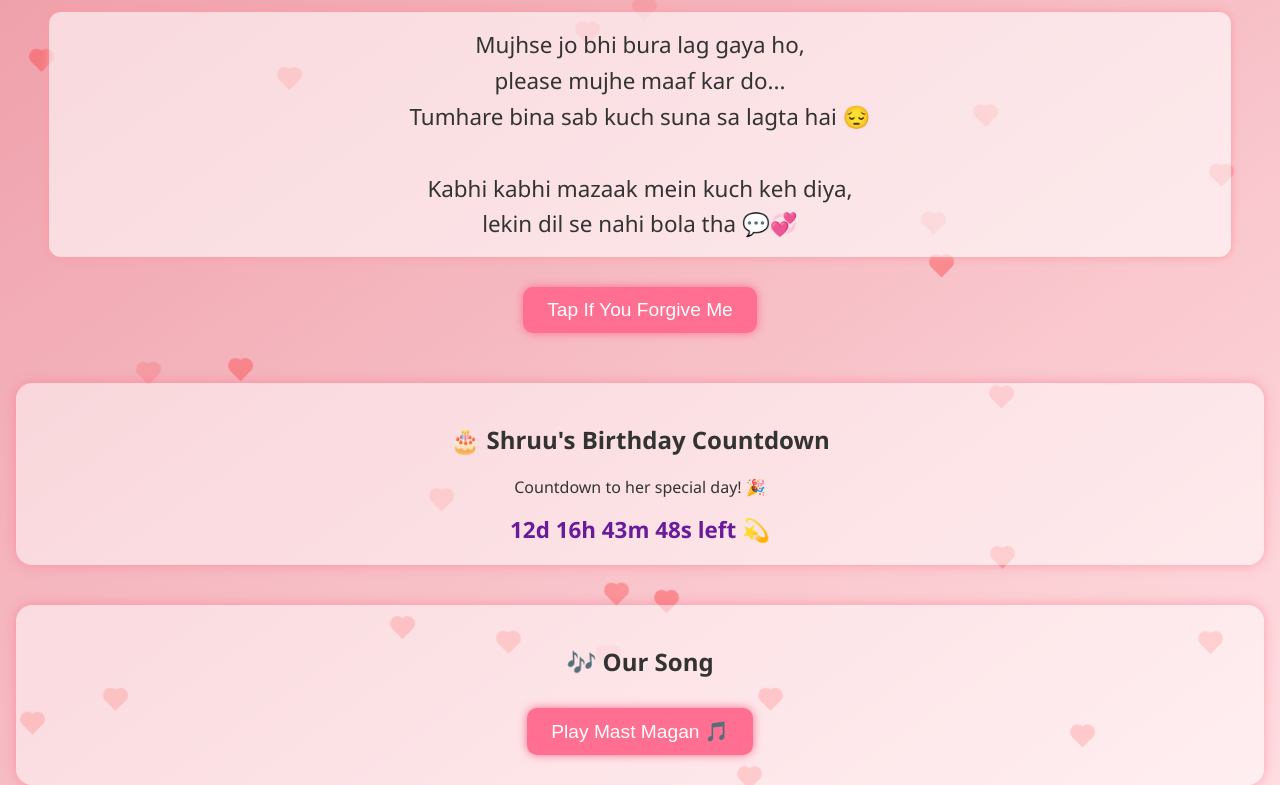
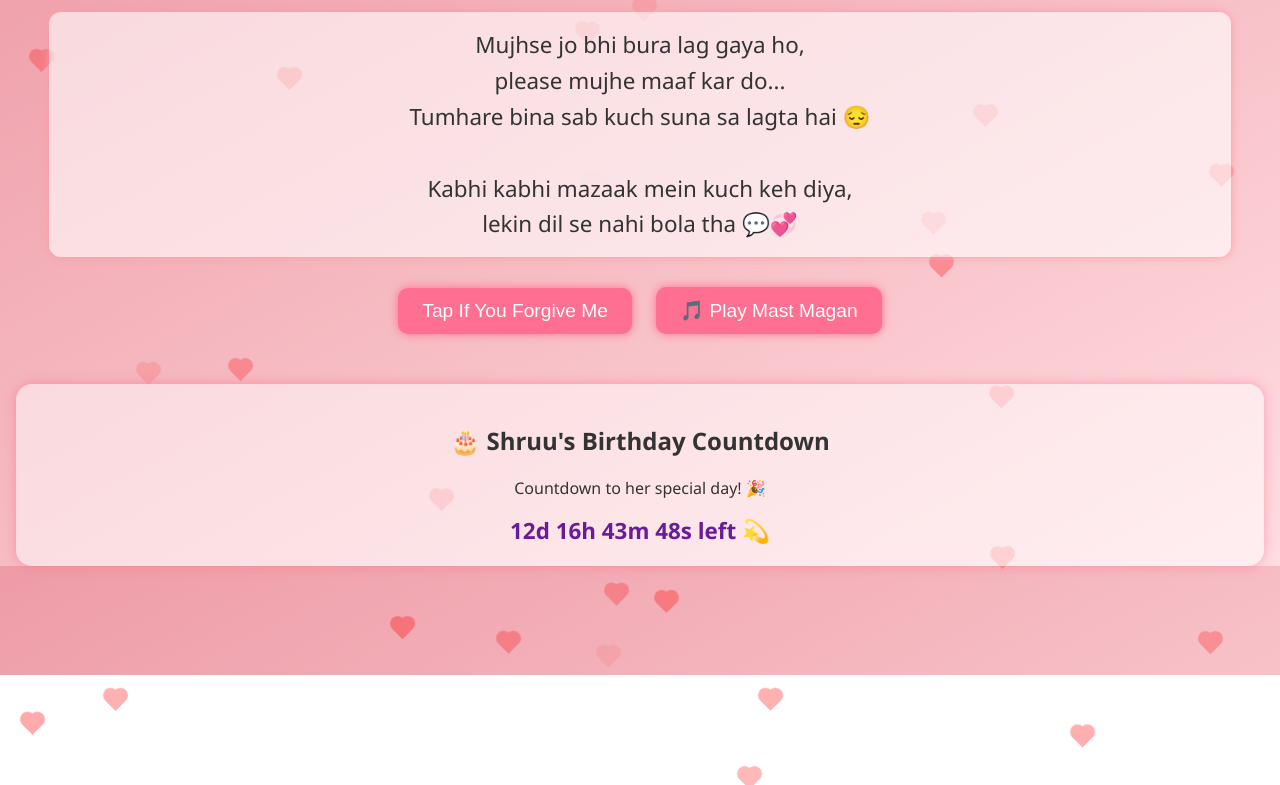
Before and after one commit to SAHIL-KUMAR-SINGH31/sorry-shruu, a plain HTML site: page index.html in a window 1280 px wide. Shown: the part 125-910 px from the top of the page. After the commit the page ends 800 px from the top, so only its background shows below. Drawn offline with Linux system fonts and the light colour scheme.

Commit message:
Update index.html

```diff
--- a/index.html
+++ b/index.html
@@ -121,6 +121,7 @@
   </div>
 
   <button class="btn" onclick="alert('I Promise To Be Better 💖')">Tap If You Forgive Me</button>
+  <button class="btn" onclick="playSong()">🎵 Play Mast Magan</button>
 
   <!-- 🎂 Birthday Countdown -->
   <div class="section">
@@ -129,15 +130,9 @@
     <div class="countdown" id="countdownTimer"></div>
   </div>
 
-  <!-- 🎵 Play Song Button -->
-  <div class="section">
-    <h2>🎶 Our Song</h2>
-    <button class="btn" onclick="playSong()">Play Mast Magan 🎵</button>
-  </div>
-
-  <!-- 🎵 Background Audio -->
-  <audio id="bgMusic" preload="auto">
-    <source src="/mast-magan.mp3" type="audio/mpeg" />
+  <!-- Audio (Hidden Controls for Mobile Compatibility) -->
+  <audio id="bgMusic" preload="auto" controls style="display: none;">
+    <source src="/mast-magan.mp3" type="audio/mpeg">
     Your browser does not support the audio element.
   </audio>
 
@@ -153,7 +148,17 @@
       hearts.appendChild(heart);
     }
 
-    // Birthday Countdown
+    // Music playback
+    function playSong() {
+      const music = document.getElementById("bgMusic");
+      music.volume = 1.0;
+      music.play().catch(err => {
+        console.log("Mobile playback blocked:", err);
+        alert("Please tap the play button again to start the music 🎶");
+      });
+    }
+
+    // Countdown Timer
     const countdown = document.getElementById("countdownTimer");
     const birthdayDate = new Date("2025-06-27T00:00:00").getTime();
 
@@ -173,12 +178,6 @@
 
       countdown.textContent = `${days}d ${hours}h ${minutes}m ${seconds}s left 💫`;
     }, 1000);
-
-    // Play music
-    function playSong() {
-      const music = document.getElementById("bgMusic");
-      music.play().catch(err => console.log("Error:", err));
-    }
 
     // Emoji Trail
     const emojis = ["❤️", "💫", "💕"];
```
